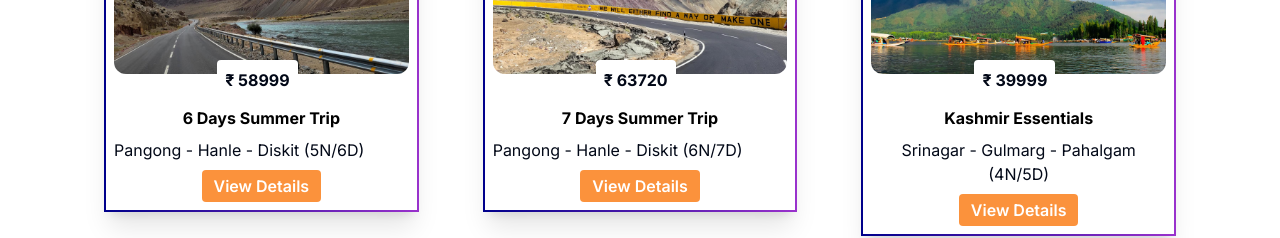
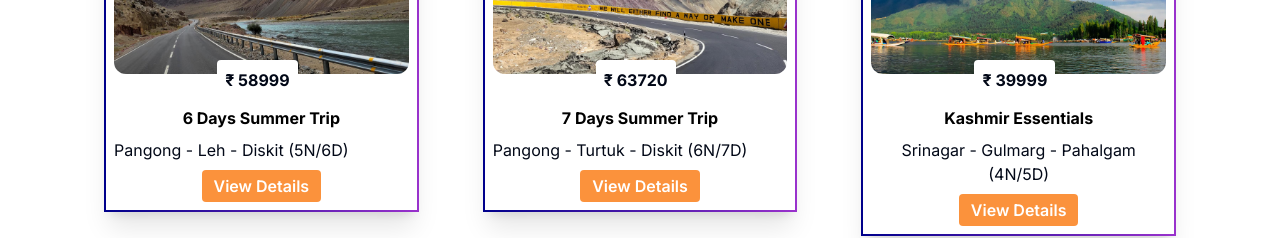
Before and after one commit to naveen-joshi/evertrip, a Next.js app: page / in a window 1280 px wide. Shown: the part 1020-1258 px from the top of the page. Built offline with nearby package versions, Linux system fonts and the light colour scheme.

Commit message:
update package

```diff
--- a/constants/index.ts
+++ b/constants/index.ts
@@ -96,7 +96,7 @@ export const tours = [
         name: "6 Days Summer Trip",
         price: 58999,
         duration: "5N/6D",
-        description: "Pangong - Hanle - Diskit",
+        description: "Pangong - Leh - Diskit",
         cover: "/ladakh_1.jpeg",
         thumbnail: "/ladakh_1_thumbnail.jpg",
         faqs: [
@@ -169,7 +169,7 @@ export const tours = [
         name: "7 Days Summer Trip",
         price: 63720,
         duration: "6N/7D",
-        description: "Pangong - Hanle - Diskit",
+        description: "Pangong - Turtuk - Diskit",
         cover: "/ladakh_2.jpeg",
         thumbnail: "/ladakh_2_thumbnail.jpg",
         faqs: [
```
